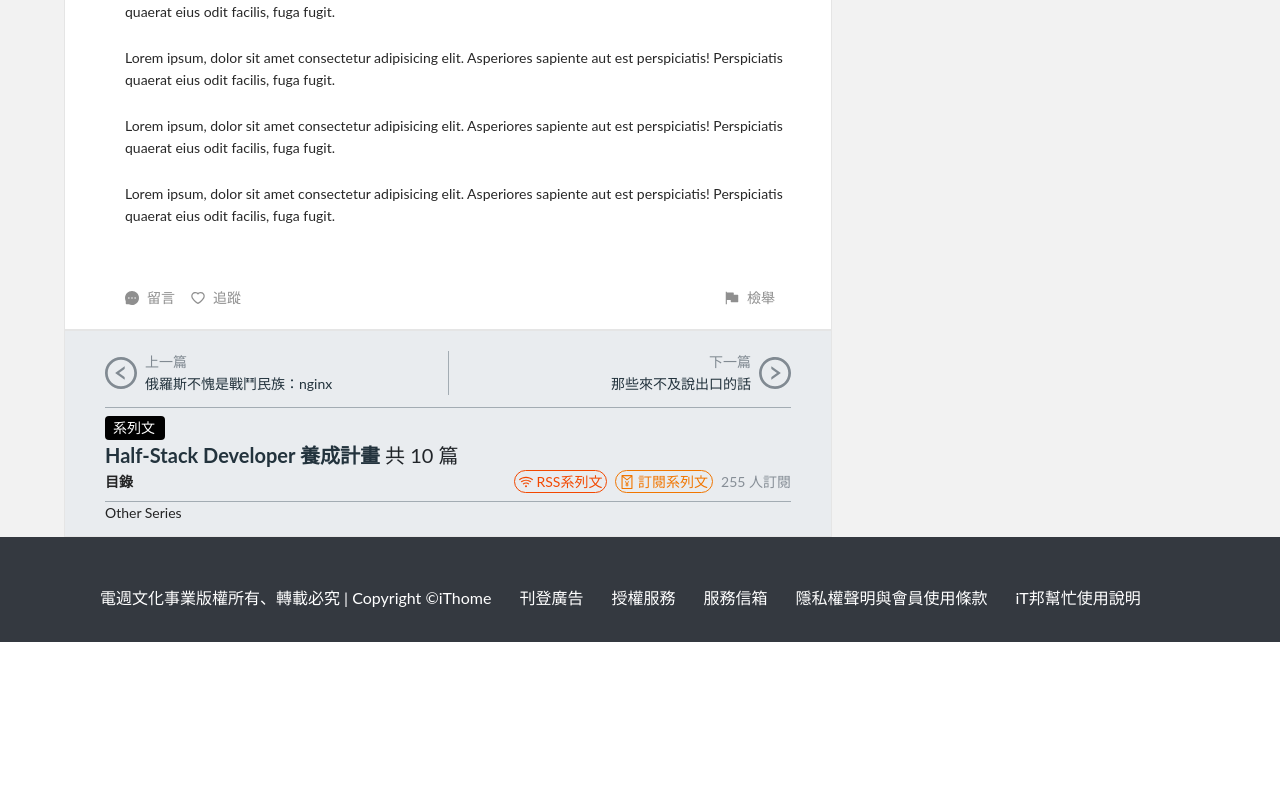
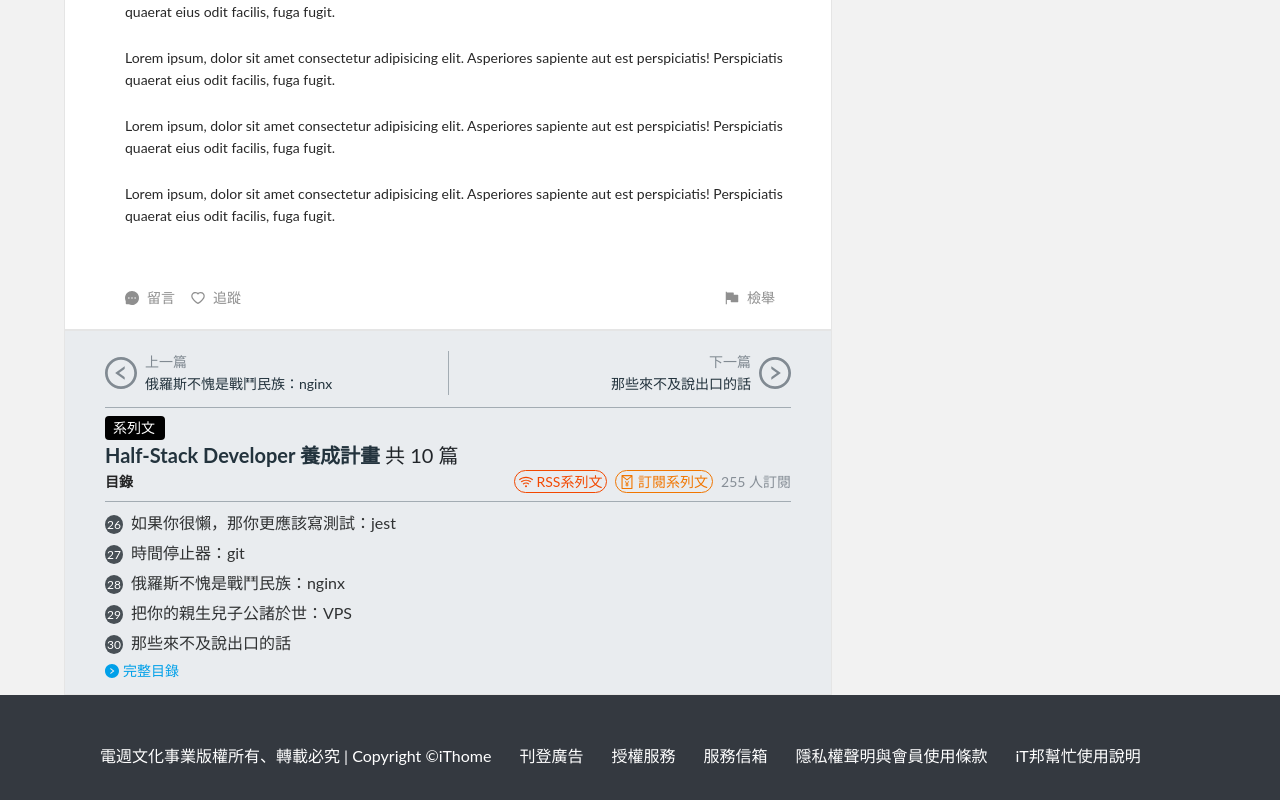
Before and after one commit to kaichiang1991/ithelpPractice, a React (Create React App) app: page / in a window 1280 px wide. Shown: the part 692-1492 px from the top of the page. Before the commit the page ends 1334 px from the top, so only its background shows below. Built offline with nearby package versions, Linux system fonts and the light colour scheme.

Commit message:
完成其他目錄

```diff
--- a/src/components/about/OtherSeries.jsx
+++ b/src/components/about/OtherSeries.jsx
@@ -1,8 +1,88 @@
+import { RightCircleFilled } from "@ant-design/icons"
+import { Link } from "react-router-dom"
+import styled from "styled-components"
+
+const StyledOtherSeriesContainer = styled.div `
+  padding-top: 8px;
+  display: flex;
+  flex-direction: column;
+  justify-content: space-around;
+`
+
+const StyledArticleListContainer = styled.div `
+  font-size: 16px;
+  margin-bottom: 4px;
+
+  .num{
+    font-size: 12px;
+    color: #fff;
+    background-color: #485056;
+    border-radius: 50%;
+    height: 22px;
+    width: 22px;
+    line-height: 22px;
+    padding: 2px;
+  }
+`
+
+const StyledLinkTextContainer = styled.span `
+  margin-left: 8px;
+
+  a{
+    color: #303233;
+  }
+
+  a:hover{
+    color: #37c0ff;
+  }
+`
+
+const LinkText = ({link, text}) => {
+  return (
+    <StyledLinkTextContainer>
+      <Link to={link}>{text}</Link>
+    </StyledLinkTextContainer>
+  )
+}
+
+// 文章列表
+const ArticleList = ({num, text}) => {
+  return (
+    <StyledArticleListContainer>
+      <span className='num'>{num}</span>
+      <LinkText link={`/${text}`} text={text} />
+    </StyledArticleListContainer>
+  )
+}
+
+// 完整目錄容器
+const StyledCategoryContainer = styled.div `
+  /* display:  */
+  a{
+    color: ${props => props.color};
+  }
+
+  a:hover{
+    color: #37c0ff;
+  }
+`
+
 const OtherSeries = () => {
+
+  const color = '#00a0e9'
+
   return (
-    <div>
-      Other Series
-    </div>
+    <StyledOtherSeriesContainer>
+      <ArticleList num='26' text='如果你很懶，那你更應該寫測試：jest' />
+      <ArticleList num='27' text='時間停止器：git' />
+      <ArticleList num='28' text='俄羅斯不愧是戰鬥民族：nginx' />
+      <ArticleList num='29' text='把你的親生兒子公諸於世：VPS' />
+      <ArticleList num='30' text='那些來不及說出口的話' />
+      <StyledCategoryContainer color={color}>
+        <RightCircleFilled style={{color, marginRight: 4}} />
+        <Link to='/category'>完整目錄</Link>
+      </StyledCategoryContainer>
+    </StyledOtherSeriesContainer>
   )
 }
 
```
